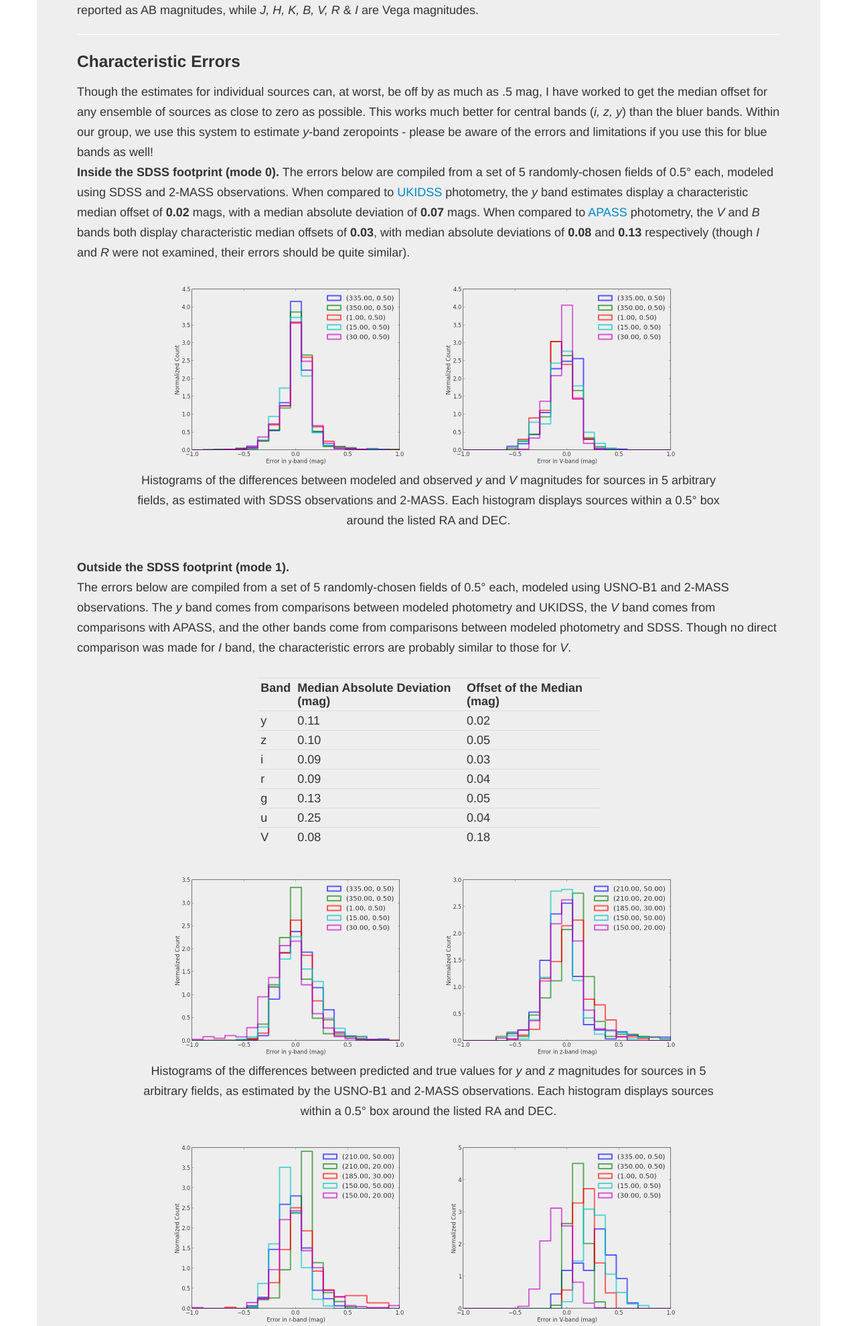
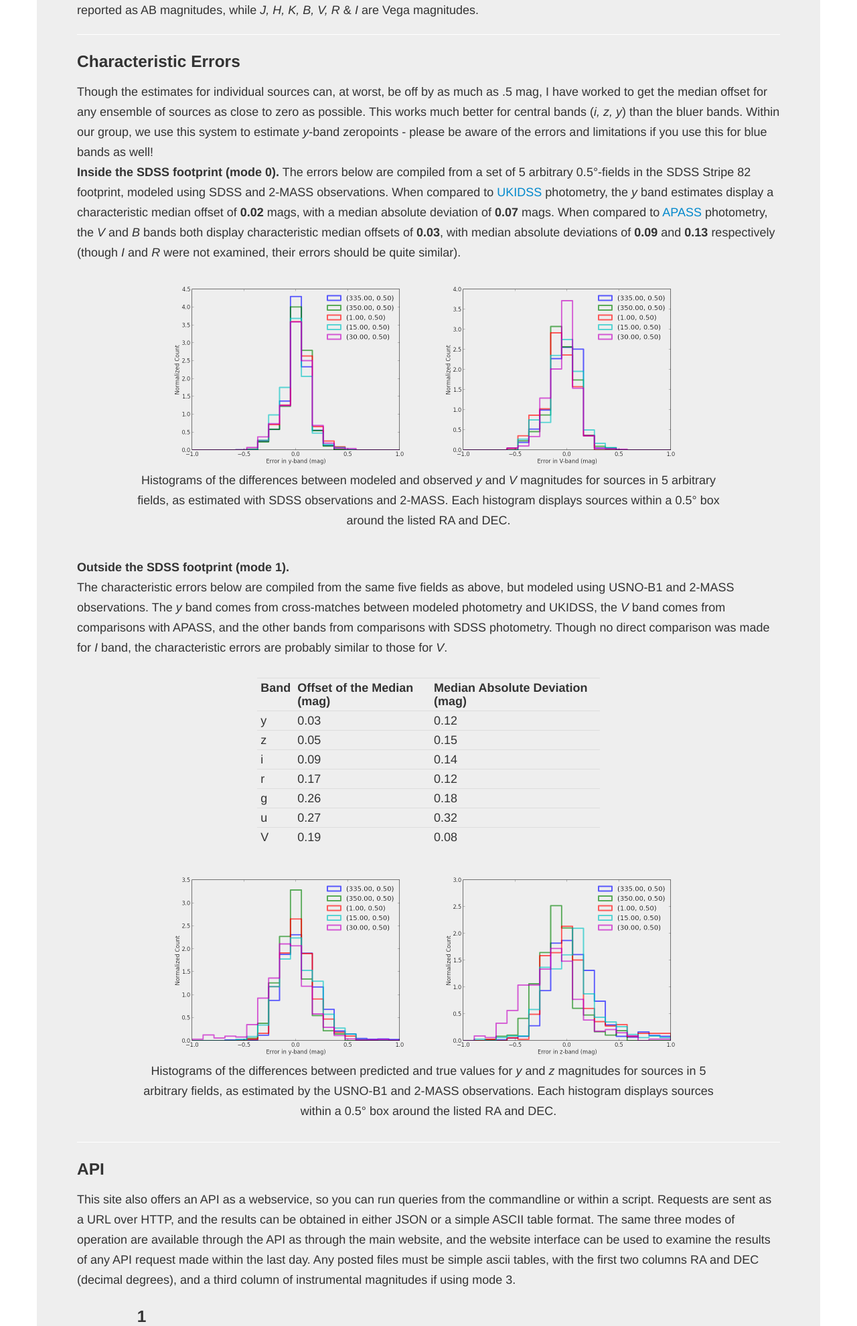
Before and after one commit to ishivvers/photometry_zp_server_web, a Flask app: page /info in a window 1280 px wide. Shown: the part 410-2390 px from the top of the page at 67% size. Run offline with Flask 2, Linux system fonts and the light colour scheme; parts of the project's set-up code (start-up, migrations or seed data) failed here and were passed over; some libraries are stand-ins or nearby versions.

Commit message:
updated info page with error plots

```diff
--- a/PhotoZPE/templates/info.html
+++ b/PhotoZPE/templates/info.html
@@ -37,18 +37,18 @@
 
 
 		  <strong>Inside the SDSS footprint (mode 0).</strong> The errors below are compiled
-		  from a set of 5 randomly-chosen fields of 0.5&deg; each, modeled using SDSS and 2-MASS
+		  from a set of 5 arbitrary 0.5&deg;-fields in the SDSS Stripe 82 footprint, modeled using SDSS and 2-MASS
 		  observations.  When compared to <a target="_blank" href="http://www.ukidss.org/">UKIDSS</a>
 		  photometry, the <i>y</i> band estimates display a characteristic median offset of <b>0.02</b> mags,
 		  with a median absolute deviation of <b>0.07</b> mags.  When compared to
 		  <a target="_blank" href="http://www.aavso.org/apass">APASS</a> photometry, the <i>V</i> and <i>B</i>
 		  bands both display characteristic median offsets of <b>0.03</b>, with median absolute
-		  deviations of <b>0.08</b> and <b>0.13</b> respectively (though <i>I</i> and <i>R</i> were not
+		  deviations of <b>0.09</b> and <b>0.13</b> respectively (though <i>I</i> and <i>R</i> were not
 		  examined, their errors should be quite similar).
 		  <div class="row-fluid">
 			<div class="span10 offset1 pagination-centered">
-			  <img src="static/img/ukidss_errs_y_sdss.png" width=400 height=400 alt="y error histogram">
-			  <img src="static/img/apass_errs_V_sdss.png" width=400 height=400 alt="V error histogram">
+			  <img src="static/img/sdss_ukidss_errs_y.png" width=400 height=400 alt="y error histogram">
+			  <img src="static/img/sdss_apass_errs_V.png" width=400 height=400 alt="V error histogram">
 			  <p small>Histograms of the differences between modeled and observed <i>y</i> and <i>V</i>
 				magnitudes for sources in 5 arbitrary fields, as estimated with
 				SDSS observations and 2-MASS.  Each histogram displays sources within a 0.5&deg; box
@@ -56,11 +56,11 @@
 			</div><!--/span-->
 		  </div><!--/row-->
 		<br>
-		  <strong>Outside the SDSS footprint (mode 1).</strong><br>  The errors below are compiled
-		  from a set of 5 randomly-chosen fields of 0.5&deg; each, modeled using USNO-B1 and 2-MASS observations.
-		  The <i>y</i> band comes from comparisons between modeled photometry and
+		  <strong>Outside the SDSS footprint (mode 1).</strong><br>  The characteristic errors below are compiled
+		  from the same five fields as above, but modeled using USNO-B1 and 2-MASS observations.
+		  The <i>y</i> band comes from cross-matches between modeled photometry and
 		  UKIDSS, the <i>V</i> band comes from comparisons with APASS,
-		  and the other bands come from comparisons between modeled photometry and SDSS. Though no
+		  and the other bands from comparisons with SDSS photometry. Though no
 		  direct comparison was made for <i>I</i> band, the characteristic errors are probably
 		  similar to those for <i>V</i>.
 		<div class="row-fluid">
@@ -68,51 +68,42 @@
 				<br>
 		  <table class="table table-condensed">
 			<tr><td><b>Band</b></td>
-				<td><b>Median Absolute Deviation (mag)</b></td>
-				<td><b>Offset of the Median (mag)</b></td></tr>
+				<td><b>Offset of the Median (mag)</b></td>
+				<td><b>Median Absolute Deviation (mag)</b></td></tr>
 			<tr><td>y</td>
-				<td>0.11</td>
-				<td>0.02</td></tr>
+				<td>0.03</td>
+				<td>0.12</td></tr>
 			<tr><td>z</td>
-				<td>0.10</td>
-				<td>0.05</td></tr>
+				<td>0.05</td>
+				<td>0.15</td></tr>
 			<tr><td>i</td>
 				<td>0.09</td>
-				<td>0.03</td></tr>
+				<td>0.14</td></tr>
 			<tr><td>r</td>
-				<td>0.09</td>
-				<td>0.04</td></tr>
+				<td>0.17</td>
+				<td>0.12</td></tr>
 			<tr><td>g</td>
-				<td>0.13</td>
-				<td>0.05</td></tr>
+				<td>0.26</td>
+				<td>0.18</td></tr>
 			<tr><td>u</td>
-				<td>0.25</td>
-				<td>0.04</td></tr>
+				<td>0.27</td>
+				<td>0.32</td></tr>
 			<tr><td>V</td>
-				<td>0.08</td>
-				<td>0.18</td></tr>
+				<td>0.19</td>
+				<td>0.08</td></tr>
 	      </table>
 	     </div><!--/span-->
 		</div><!--/row-->
 		  <div class="row-fluid">
 			<div class="span10 offset1 pagination-centered">
-			  <img src="static/img/ukidss_errs_y_nosdss.png" width=400 height=400 alt="y error histogram">
-			  <img src="static/img/sdss_errs_z.png" width=400 height=400 alt="r error histogram">
+			  <img src="static/img/no_sdss_ukidss_errs_y.png" width=400 height=400 alt="y error histogram">
+			  <img src="static/img/sdss_errs_z.png" width=400 height=400 alt="z error histogram">
 			  <p>Histograms of the differences between predicted and true values for <i>y</i> and
 				<i>z</i> magnitudes for sources in 5 arbitrary fields, as estimated by
 				the USNO-B1 and	2-MASS observations.  Each histogram displays sources within a 0.5&deg; box
 				around the listed RA and DEC.</p>
 			</div><!--/span-->
-		  </div><!--/row-->
-		  <div class="row-fluid">
-			<div class="span10 offset1 pagination-centered">
-			  <img src="static/img/sdss_errs_r.png" width=400 height=400 alt="r error histogram">
-			  <img src="static/img/apass_errs_V_nosdss.png" width=400 height=400 alt="V error histogram">
-			  <p>Same as above, but for <i>r</i> and <i>V</i> bands.</p>
-			</div><!--/span-->
-		  </div><!--/row-->
-
-
+		</div><!--/row-->
 		<!-- Insert discussion of built-in errors with SDSS/USNOB1/APASS -->
 
 		<hr>
```
Also changed, not shown: PhotoZPE/static/img/apass_errs_B_sdss.png (deleted), PhotoZPE/static/img/apass_errs_V_nosdss.png (deleted), PhotoZPE/static/img/apass_errs_V_sdss.png (deleted), PhotoZPE/static/img/no_sdss_ukidss_errs_y.png (added), PhotoZPE/static/img/sdss_apass_errs_V.png (added), PhotoZPE/static/img/sdss_errs_g.png (deleted), PhotoZPE/static/img/sdss_errs_i.png (deleted), PhotoZPE/static/img/sdss_errs_r.png (deleted), PhotoZPE/static/img/sdss_errs_u.png (deleted), PhotoZPE/static/img/sdss_errs_z.png, PhotoZPE/static/img/sdss_ukidss_errs_y.png (added), PhotoZPE/static/img/ukidss_errs_y_nosdss.png (deleted), PhotoZPE/static/img/ukidss_errs_y_sdss.png (deleted).
